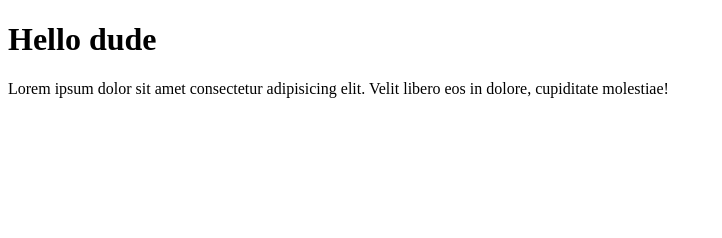
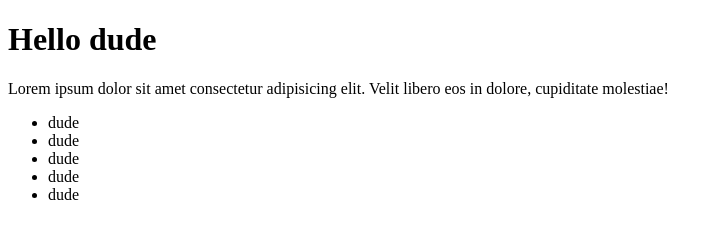
Before and after one commit to yusranjonjo/coba-git-test-1, a plain HTML site: page index.html in a window 1280 px wide. Shown: the whole page, without its empty margins (0-722 px from the left). Drawn offline with Linux system fonts and the light colour scheme.

Commit message:
Menambahkan list pada file index.html

```diff
--- a/index.html
+++ b/index.html
@@ -10,6 +10,13 @@
 <body>
     <h1>Hello dude</h1>
     <p>Lorem ipsum dolor sit amet consectetur adipisicing elit. Velit libero eos in dolore, cupiditate molestiae!</p>
+    <ul>
+        <li>dude</li>
+        <li>dude</li>
+        <li>dude</li>
+        <li>dude</li>
+        <li>dude</li>
+    </ul>
 </body>
 
 </html>
```
